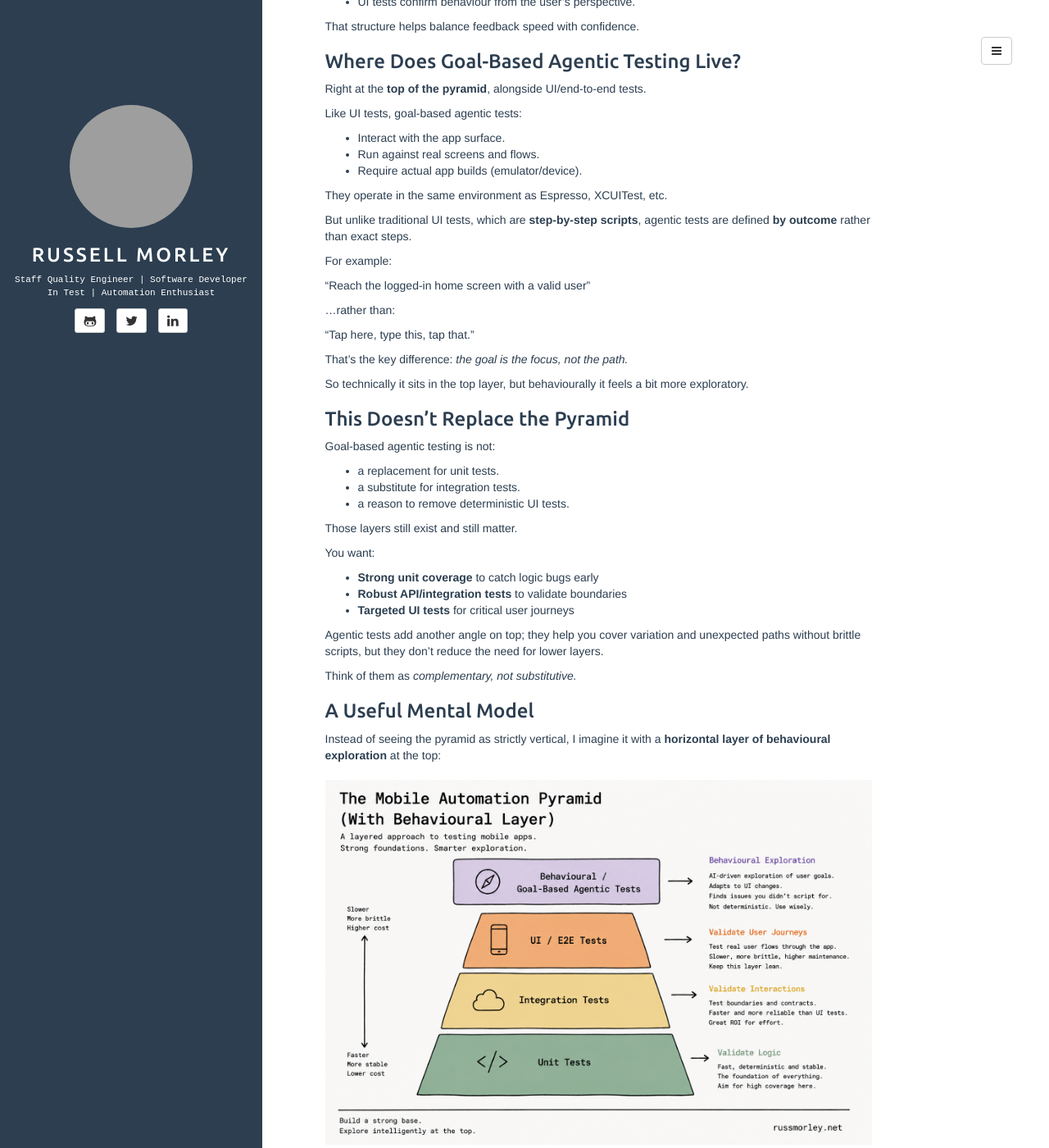
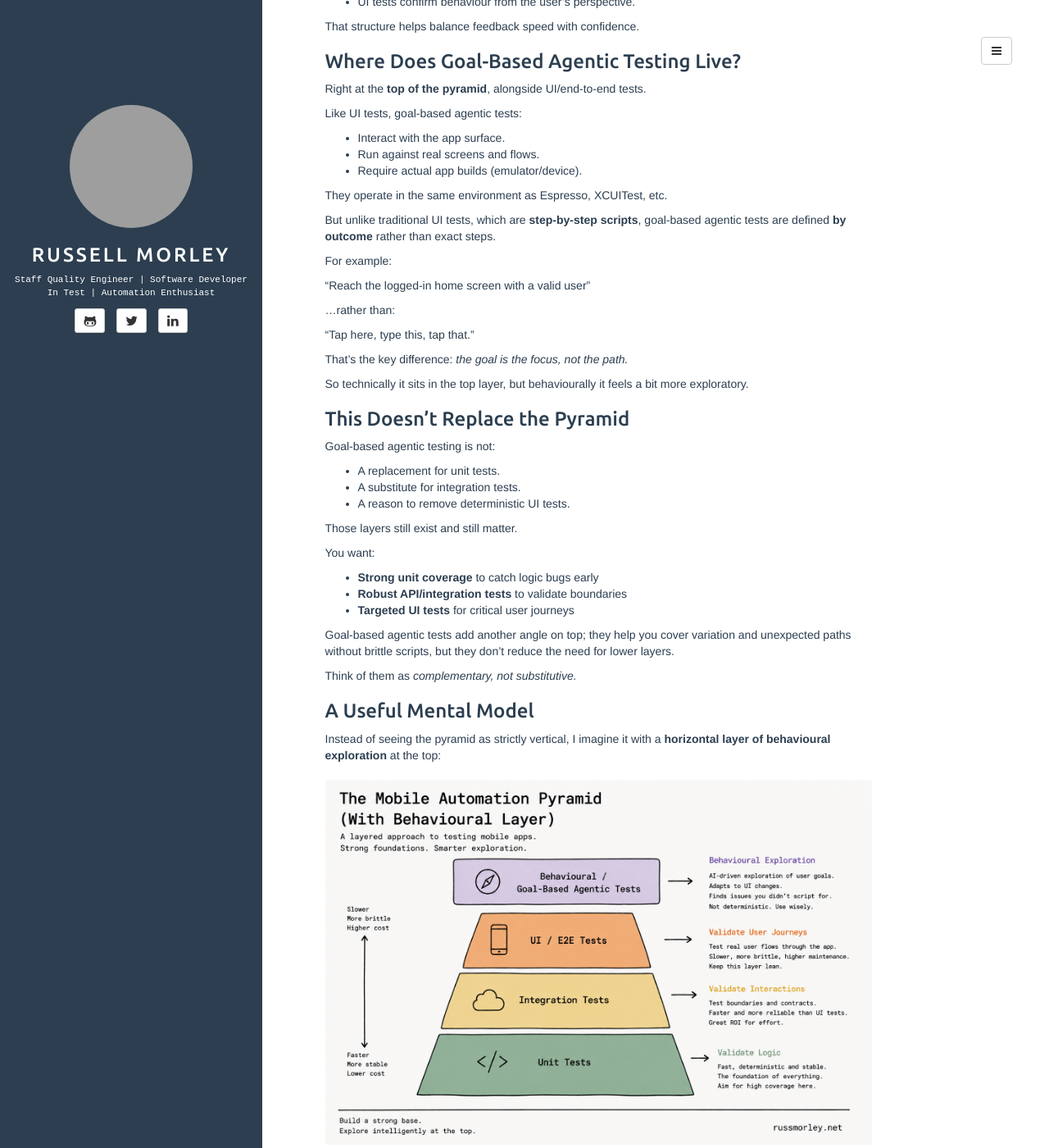
Before and after one commit to Rusty84/Rusty84.github.io, a Jekyll site: the page built from _posts/2026-05-07-gbat2.md, in a window 1280 px wide and 1400 px high, scrolled down 1089 px. Shown: the whole window at 82% size. Built offline with Jekyll 4.4.1, drawn with Linux system fonts in a browser that asks for light colours; comment, search, counter and statistics services are not loaded; some of the changed text lies outside the part shown; grey boxes are pictures that could not be loaded.

Commit message:
Add files via upload

```diff
--- a/_posts/2026-05-07-gbat2.md
+++ b/_posts/2026-05-07-gbat2.md
@@ -48,7 +48,7 @@ Like UI tests, goal-based agentic tests:
 
 They operate in the same environment as Espresso, XCUITest, etc.
 
-But unlike traditional UI tests, which are **step-by-step scripts**, agentic tests are defined **by outcome** rather than exact steps.
+But unlike traditional UI tests, which are **step-by-step scripts**, goal-based agentic tests are defined **by outcome** rather than exact steps.
 
 For example:
 
@@ -66,9 +66,9 @@ So technically it sits in the top layer, but behaviourally it feels a bit more e
 
 Goal-based agentic testing is not:
 
-* a replacement for unit tests.
-* a substitute for integration tests.
-* a reason to remove deterministic UI tests.
+* A replacement for unit tests.
+* A substitute for integration tests.
+* A reason to remove deterministic UI tests.
 
 Those layers still exist and still matter.
 
@@ -78,7 +78,7 @@ You want:
 * **Robust API/integration tests** to validate boundaries
 * **Targeted UI tests** for critical user journeys
 
-Agentic tests add another angle on top; they help you cover variation and unexpected paths without brittle scripts, but they don’t reduce the need for lower layers.
+Goal-based agentic tests add another angle on top; they help you cover variation and unexpected paths without brittle scripts, but they don’t reduce the need for lower layers.
 
 Think of them as *complementary, not substitutive.*
 
@@ -93,7 +93,7 @@ Instead of seeing the pyramid as strictly vertical, I imagine it with a **horizo
 The agentic layer sits **with** UI tests, but with a different purpose:
 
 * Traditional UI tests = verify *expected* paths.
-* Agentic tests = explore *possible* behaviours.
+* Goal-based agentic tests = explore *possible* behaviours.
 
 Neither replaces the other; they just answer different questions.
 
@@ -120,6 +120,6 @@ And just like any layer at the top of the pyramid:
 * Be clear about what it verifies.
 * Keep it complementary to the rest.
 
-Shift-left and strong fundamentals still matter; agentic tests just give you another way to handle variation without brittle scripts.
+Shift-left and strong fundamentals still matter; goal-based agentic tests just give you another way to handle variation without brittle scripts.
 
 If you apply it thoughtfully, it can make your mobile automation stack more resilient, without uprooting the pyramid you already depend on.
```
